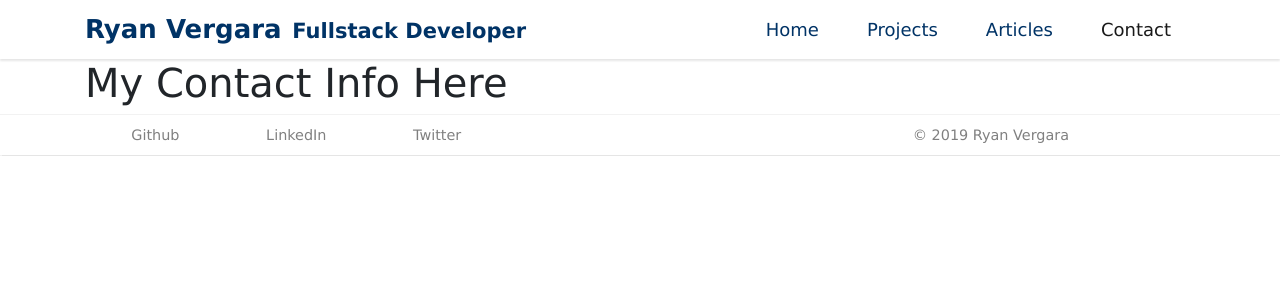
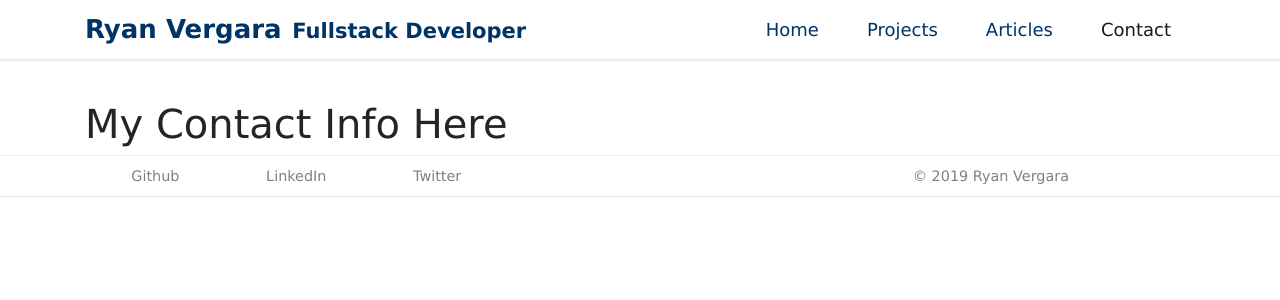
Before and after one commit to rvvergara/my-portfolio, a Next.js app: page /contact in a window 1280 px wide. Shown: the top 300 px of the page. Built offline with nearby package versions, Linux system fonts and the light colour scheme.

Commit message:
Fix main header to the top

```diff
--- a/components/Layout/Header.js
+++ b/components/Layout/Header.js
@@ -9,6 +9,7 @@ const Header = () => (
   <Navbar
     bg="light"
     expand="lg"
+    fixed="top"
   >
     <Container>
       <Link href="/">
--- a/components/Layout/index.js
+++ b/components/Layout/index.js
@@ -13,7 +13,7 @@ const Layout = ({ title, children }) => (
       </title>
     </Head>
     <Header />
-    <Container>
+    <Container id="main-container">
       { children }
     </Container>
     <Footer />
--- a/components/Projects/ProjectList.js
+++ b/components/Projects/ProjectList.js
@@ -28,7 +28,7 @@ const ProjectList = () => {
         isShown={isShown}
       />
       )}
-      <Row>
+      <Row id="projects">
         {projects.map(project => (
           <Col key={project.id} lg={4}>
             <Project
--- a/scss/base/_base.scss
+++ b/scss/base/_base.scss
@@ -1,3 +1,7 @@
 body {
   font-family: $base-font;
 }
+
+#main-container {
+  padding-top: 100px;
+}
```
